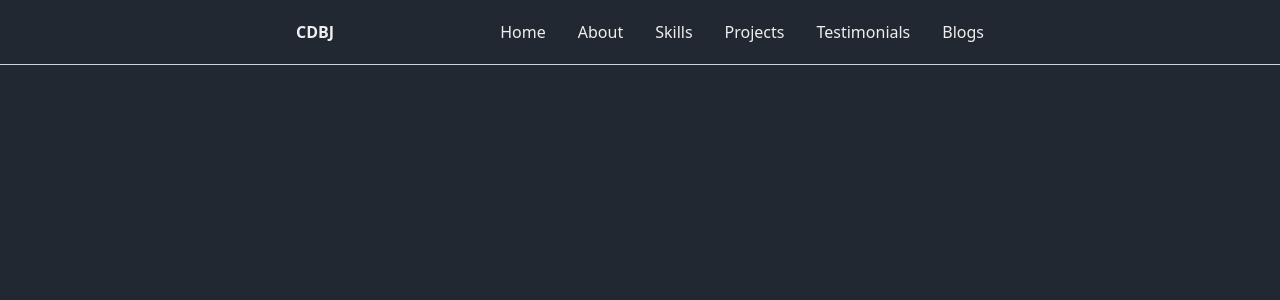
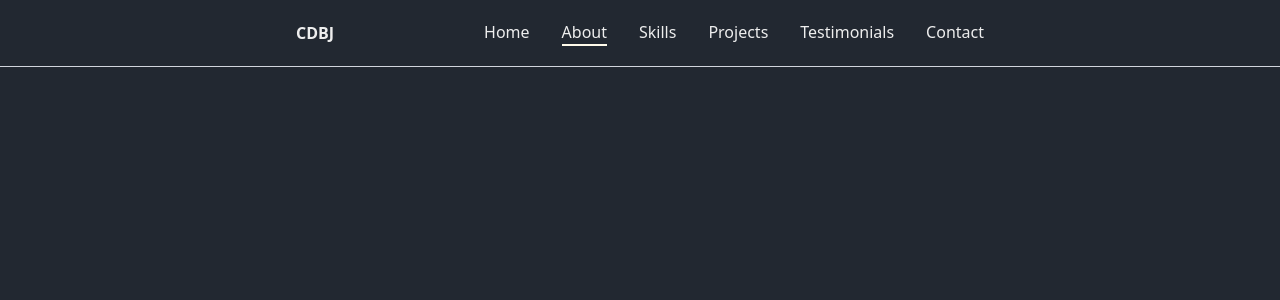
Before and after one commit to kyuremmmmz/nextjs-portfolio, a Next.js app: page /pages/about in a window 1280 px wide. Shown: the top 300 px of the page. Built offline with nearby package versions, Linux system fonts and the light colour scheme.

Commit message:
added some links

```diff
--- a/components/NavBar/NavBar.tsx
+++ b/components/NavBar/NavBar.tsx
@@ -12,11 +12,11 @@ function NavBar() {
         <h1 className=' font-bold size-[24px]'>CDBJ</h1>
         <div className='hidden sm:flex flex-row gap-8'>
           <Link href={''} className={path == `/` ? '' : ''}>Home</Link>
-          <Link href={'#about'} className={path == `/` ? '' : ''}>About</Link>
+        <Link href={'#about'} className={` ${path == `/#about` ? 'hover:border-b-2 border-amber-50 duration-300' : 'border-b-2 border-amber-50'}`}>About</Link>
           <Link href={''} className={path == `/` ? '' : ''}>Skills</Link>
           <Link href={''} className={path == `/` ? '' : ''}>Projects</Link>
           <Link href={''} className={path == `/` ? '' : ''}>Testimonials</Link>
-          <Link href={''} className={path == `/` ? '' : ''}>Blogs</Link>
+          <Link href={''} className={path == `/` ? '' : ''}>Contact</Link>
         </div>
         <div className='lg:hidden'>
           <Sheet>
--- /dev/null
+++ b/components/Sections/GetIntouch.tsx
@@ -0,0 +1,9 @@
+import React from 'react'
+
+function GetIntouch() {
+  return (
+    <div>GetIntouch</div>
+  )
+}
+
+export default GetIntouch
```
